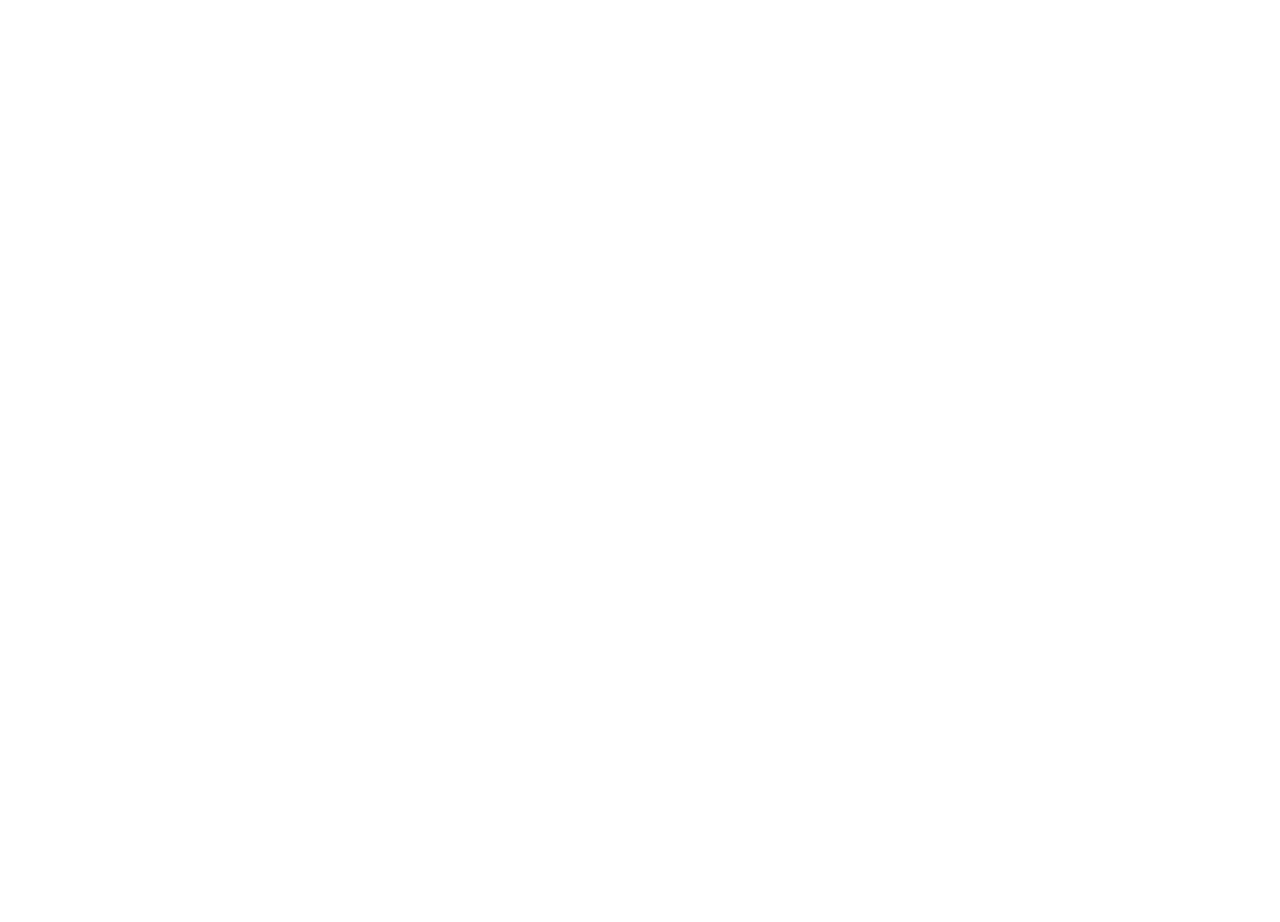
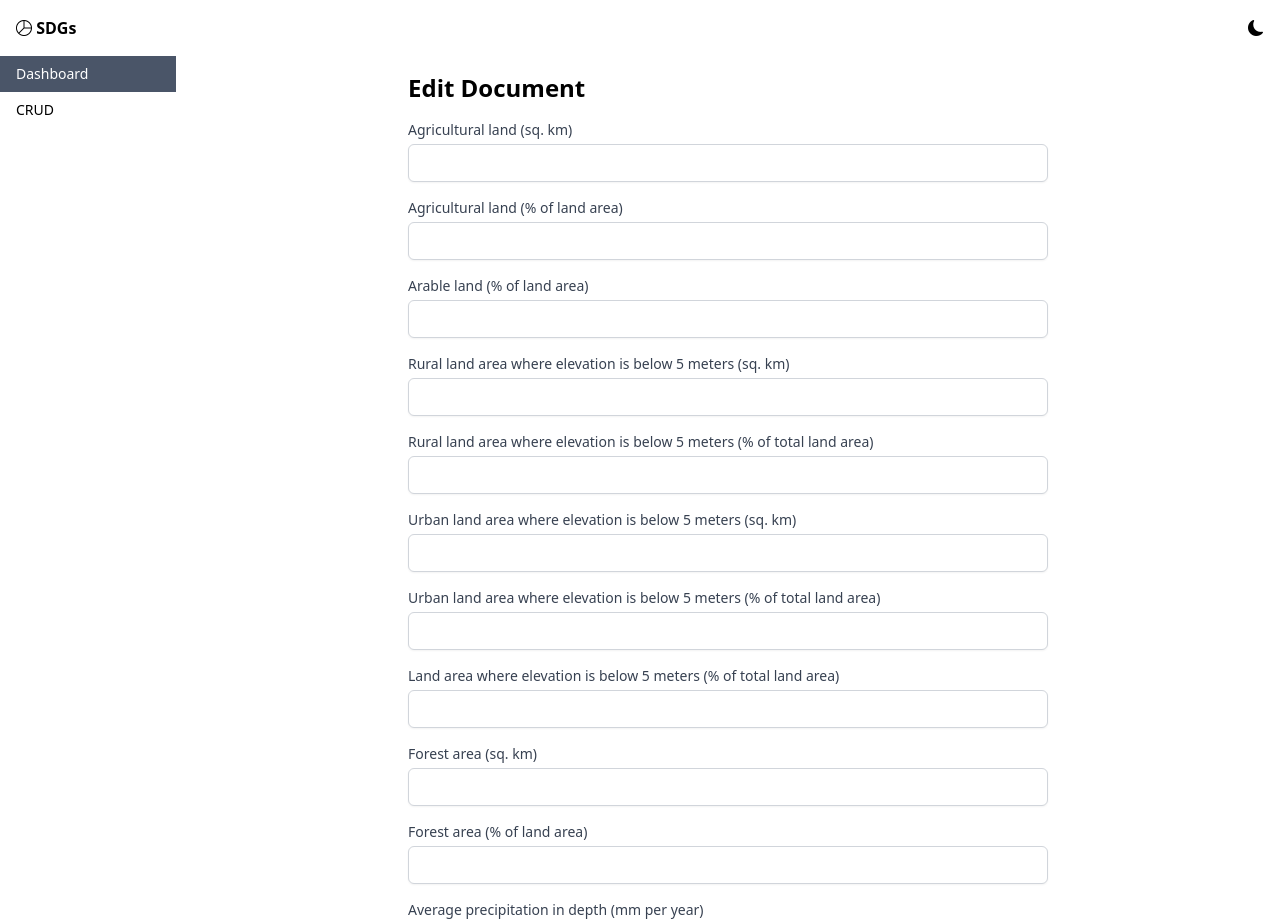
Before and after one commit to arulzkash/sdgs-dashboard, a Vue app: page /edit/1 in a window 1280 px wide. Before the commit this address had no page. Shown: the top 922 px of the page. Before the commit the page ends 800 px from the top, so only its background shows below. Built offline with nearby package versions, Linux system fonts and the light colour scheme; no server answers.

Commit message:
edit ui and functionallity

```diff
--- a/package.json
+++ b/package.json
@@ -15,6 +15,7 @@
     "events": "^3.3.0",
     "process": "^0.11.10",
     "stream-browserify": "^3.0.0",
+    "tailwindcss": "^3.4.17",
     "util": "^0.12.5",
     "vue": "^3.2.13",
     "vue-router": "^4.5.0",
--- a/src/api/api.js
+++ b/src/api/api.js
@@ -36,7 +36,7 @@ export const createDocument = async (document) => {
 };
 
 // Update an existing document by ID
-export const updateDocument = async (id, document) => {
+export const updateDocumentById = async (id, document) => {
   try {
     const response = await axios.put(`${API_URL}/documents/${id}`, document);
     return response.data;
--- /dev/null
+++ b/src/assets/tailwind.css
@@ -0,0 +1,3 @@
+@tailwind base;
+@tailwind components;
+@tailwind utilities;
--- a/src/components/Crud.vue
+++ b/src/components/Crud.vue
@@ -1,3 +1,4 @@
+// filepath: /c:/project2/sdgs-dashboard/src/components/Crud.vue
 <template>
   <div>
     <h1>CRUD Operations</h1>
@@ -5,6 +6,7 @@
     <table v-if="documents.length">
       <thead>
         <tr>
+          <th>Actions</th>
           <th title="Country Name">Country Name</th>
           <th title="Country ISO3">Country ISO3</th>
           <th title="Year" @click="sortDocuments">Year</th>
@@ -37,12 +39,15 @@
           <th title="Urban population growth (annual %)">Urban pop. growth (%)</th>
           <th title="Urban population">Urban pop.</th>
           <th title="Urban population (% of total population)">Urban pop. (%)</th>
-          <th>Actions</th>
         </tr>
       </thead>
 
       <tbody>
         <tr v-for="document in documents" :key="document._id">
+          <td>
+            <button class="edit-button" @click="editDocument(document._id)">Edit</button>
+            <button class="delete-button" @click="deleteDocument(document._id)">Delete</button>
+          </td>
           <td>{{ document["Country Name"] }}</td>
           <td>{{ document["Country ISO3"] }}</td>
           <td>{{ document.Year }}</td>
@@ -75,10 +80,6 @@
           <td>{{ formatNumber(document.data["Urban population growth (annual %)"]) }}</td>
           <td>{{ formatNumber(document.data["Urban population"]) }}</td>
           <td>{{ formatNumber(document.data["Urban population (% of total population)"]) }}</td>
-          <td>
-            <button @click="editDocument(document._id)">Edit</button>
-            <button @click="deleteDocument(document._id)">Delete</button>
-          </td>
         </tr>
       </tbody>
     </table>
@@ -126,8 +127,7 @@ export default {
       }
     },
     editDocument(id) {
-      // Implement edit document functionality
-      console.log(`Edit document with ID ${id}`);
+      this.$router.push(`/edit/${id}`); // Navigate to the edit page
     },
     formatNumber(value) {
       if (typeof value === 'number') {
@@ -160,4 +160,29 @@ th {
   background-color: #f2f2f2;
   cursor: pointer; /* Indicate that the header is clickable */
 }
+
+tbody tr:nth-child(odd) {
+  background-color: #f9f9f9; /* Light gray for odd rows */
+}
+
+tbody tr:nth-child(even) {
+  background-color: #ffffff; /* White for even rows */
+}
+
+.edit-button, .delete-button {
+  background-color: #e7e7e7; /* Light gray */
+  color: black;
+  border: none;
+  padding: 5px 10px;
+  cursor: pointer;
+  margin-right: 5px;
+}
+
+.edit-button:hover {
+  background-color: #d4d4d4; /* Darker gray */
+}
+
+.delete-button:hover {
+  background-color: #d4d4d4; /* Darker gray */
+}
 </style>
--- /dev/null
+++ b/src/components/EditDocument.vue
@@ -0,0 +1,116 @@
+<template>
+  <div class="max-w-2xl mx-auto p-4">
+    <h1 class="text-2xl font-bold mb-4">Edit Document</h1>
+    <form @submit.prevent="updateDocument" class="space-y-4">
+      <div v-for="key in allFields" :key="key" class="form-group">
+        <label :for="key" class="block text-sm font-medium text-gray-700">{{ key }}</label>
+        <input
+          type="text"
+          class="mt-1 block w-full px-3 py-2 border border-gray-300 rounded-md shadow-sm focus:outline-none focus:ring-indigo-500 focus:border-indigo-500 sm:text-sm"
+          :id="key"
+          v-model="document.data[key]"
+        />
+      </div>
+      <div class="flex space-x-4">
+        <button type="submit" class="btn btn-primary bg-blue-500 hover:bg-blue-700 text-white font-bold py-2 px-4 rounded">
+          Save
+        </button>
+        <button type="button" class="btn btn-secondary bg-gray-500 hover:bg-gray-700 text-white font-bold py-2 px-4 rounded" @click="cancelEdit">
+          Cancel
+        </button>
+      </div>
+    </form>
+  </div>
+</template>
+
+<script>
+import { fetchDocumentById, updateDocumentById } from "@/api/api.js";
+
+export default {
+  name: "EditDocument",
+  data() {
+    return {
+      document: {
+        data: {}
+      },
+      allFields: [
+        "Agricultural land (sq. km)",
+        "Agricultural land (% of land area)",
+        "Arable land (% of land area)",
+        "Rural land area where elevation is below 5 meters (sq. km)",
+        "Rural land area where elevation is below 5 meters (% of total land area)",
+        "Urban land area where elevation is below 5 meters (sq. km)",
+        "Urban land area where elevation is below 5 meters (% of total land area)",
+        "Land area where elevation is below 5 meters (% of total land area)",
+        "Forest area (sq. km)",
+        "Forest area (% of land area)",
+        "Average precipitation in depth (mm per year)",
+        "Cereal yield (kg per hectare)",
+        "Access to electricity (% of population)",
+        "Renewable energy consumption (% of total final energy consumption)",
+        "Disaster risk reduction progress score (1-5 scale; 5=best)",
+        "Rural population living in areas where elevation is below 5 meters (% of total population)",
+        "Urban population living in areas where elevation is below 5 meters (% of total population)",
+        "Population living in areas where elevation is below 5 meters (% of total population)",
+        "Population in urban agglomerations of more than 1 million (% of total population)",
+        "Terrestrial protected areas (% of total land area)",
+        "Marine protected areas (% of territorial waters)",
+        "Terrestrial and marine protected areas (% of total territorial area)",
+        "Ease of doing business rank (1=most business-friendly regulations)",
+        "CPIA public sector management and institutions cluster average (1=low to 6=high)",
+        "Poverty headcount ratio at $2.15 a day (2017 PPP) (% of population)",
+        "Population growth (annual %)",
+        "Urban population growth (annual %)",
+        "Urban population",
+        "Urban population (% of total population)"
+      ]
+    };
+  },
+  methods: {
+    async loadDocument() {
+      try {
+        const response = await fetchDocumentById(this.$route.params.id);
+        this.document = response;
+        // Ensure all fields are present in the document data
+        this.allFields.forEach(field => {
+          if (!Object.prototype.hasOwnProperty.call(this.document.data, field)) {
+            this.document.data[field] = "";
+          }
+        });
+      } catch (error) {
+        console.error("Error loading document:", error);
+      }
+    },
+    async updateDocument() {
+      try {
+        console.log("Updating document:", this.document); // Debugging log
+        await updateDocumentById(this.document._id, this.document);
+        console.log("Document updated successfully"); // Debugging log
+        this.$router.push("/"); // Redirect to the main page after saving
+      } catch (error) {
+        console.error("Error updating document:", error);
+      }
+    },
+    cancelEdit() {
+      this.$router.push("/"); // Redirect to the main page without saving
+    }
+  },
+  mounted() {
+    this.loadDocument();
+  }
+};
+</script>
+
+<style scoped>
+.form-group {
+  margin-bottom: 15px;
+}
+.form-control {
+  width: 100%;
+  padding: 8px;
+  box-sizing: border-box;
+}
+.btn {
+  margin-right: 10px;
+}
+</style>
--- a/src/router/index.js
+++ b/src/router/index.js
@@ -2,6 +2,7 @@ import { createRouter, createWebHistory } from "vue-router";
 import Home from "@/components/Home.vue";
 import Crud from "@/components/Crud.vue";
 import Dashboard from "@/components/Dashboard.vue";
+import EditDocument from "@/components/EditDocument.vue";
 
 const routes = [
   {
@@ -18,6 +19,11 @@ const routes = [
         name: "CrudPage",
         component: Crud,
       },
+      {
+        path: "/edit/:id",
+        name: "EditDocument",
+        component: EditDocument,
+      },
     ],
   },
 ];
```
Also changed, not shown: tailwind.config.js (added, +11 -0 lines), 2 other files (tests, documents, lock files or other folders).
